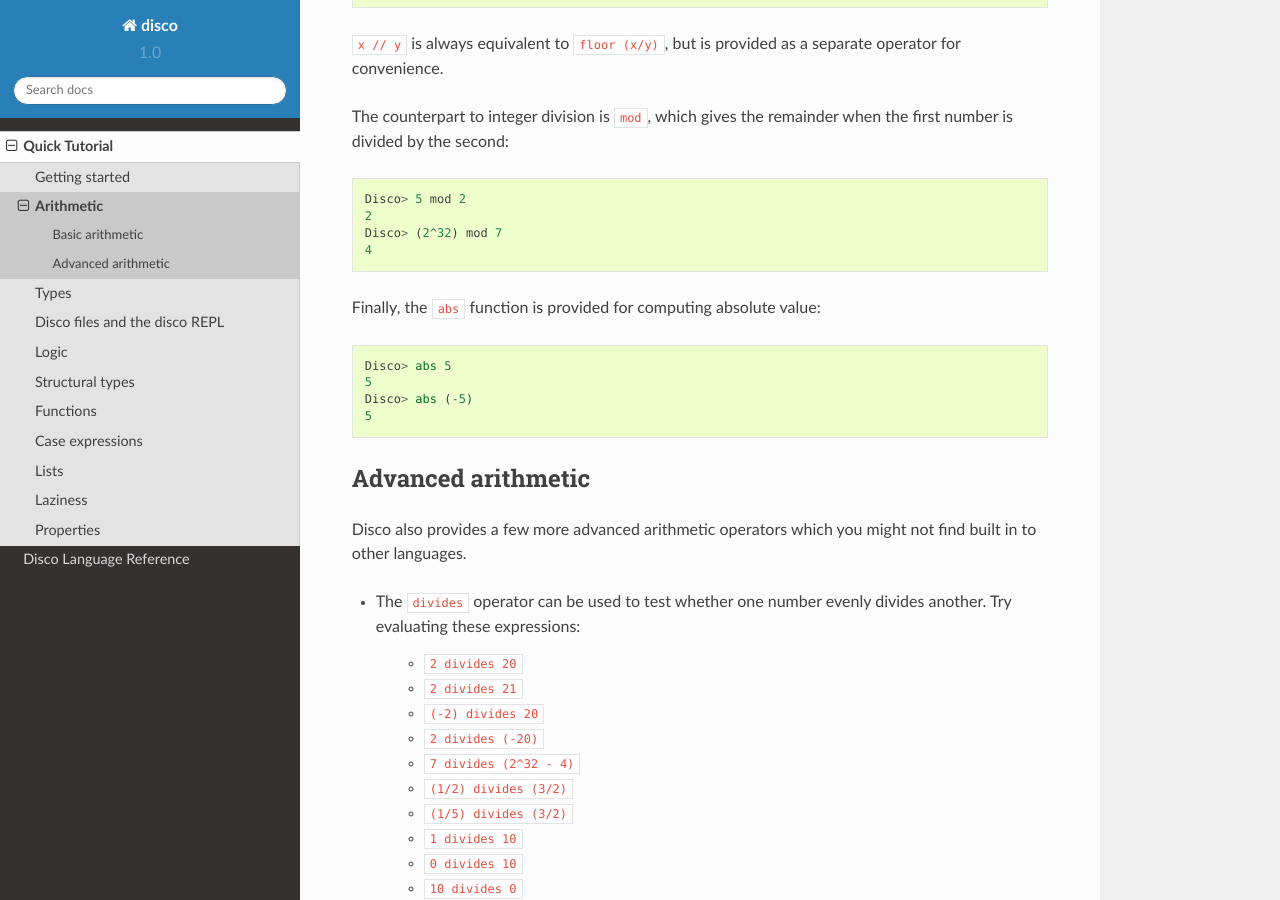
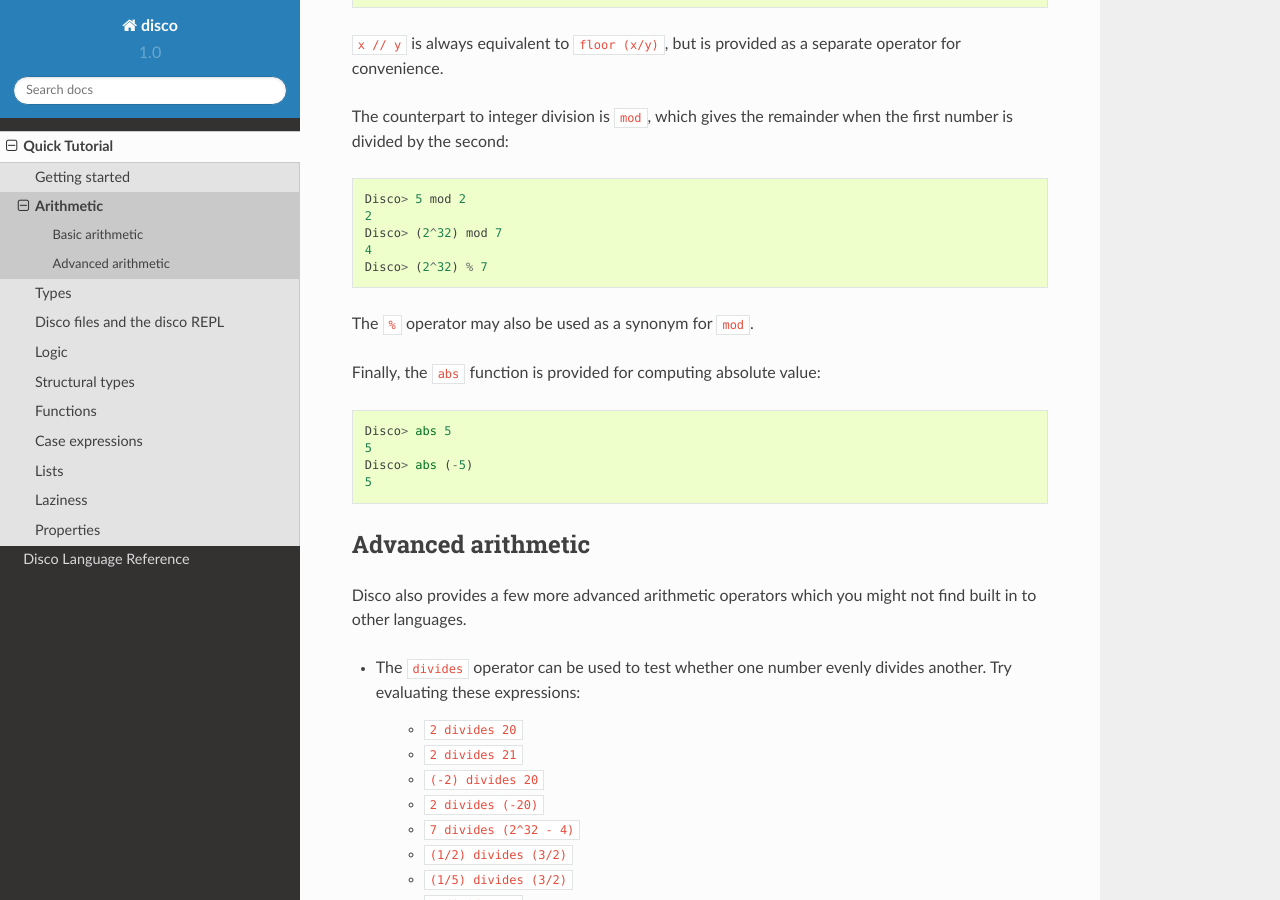
Before and after one commit to disco-lang/disco, a Sphinx documentation site: the page built from docs/tutorial/arithmetic.rst, in a window 1280 px wide and 900 px high, scrolled down 1682 px. Built offline with Sphinx 7.4.7 and the Read the Docs theme 2.0.0, drawn with Linux system fonts in a browser that asks for light colours.

Commit message:
tutorial: note % is a synonym for mod [ci skip]

```diff
--- a/docs/tutorial/arithmetic.rst
+++ b/docs/tutorial/arithmetic.rst
@@ -95,6 +95,9 @@ remainder when the first number is divided by the second:
     2
     Disco> (2^32) mod 7
     4
+    Disco> (2^32) % 7
+
+The ``%`` operator may also be used as a synonym for ``mod``.
 
 Finally, the ``abs`` function is provided for computing absolute
 value:
```
